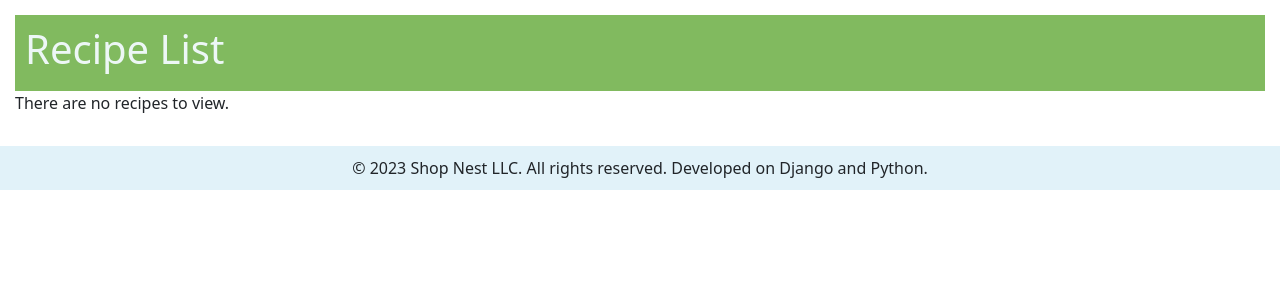
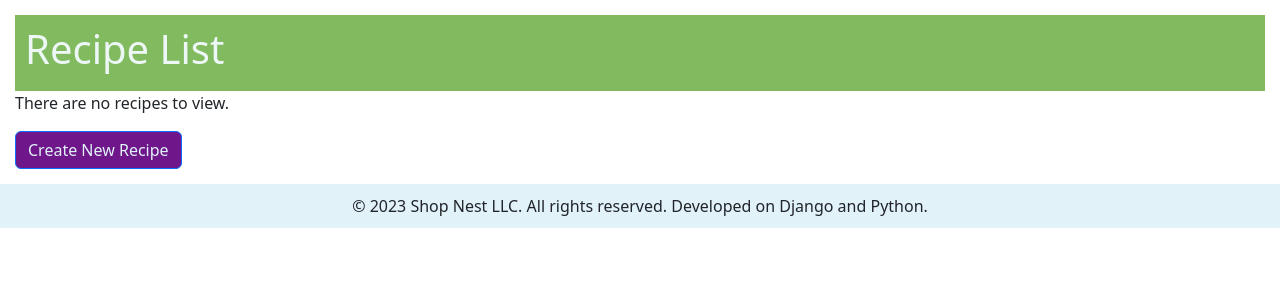
Before and after one commit to MayberryKory/CS3300PROJ, a Django app: page /recipes/ in a window 1280 px wide. Shown: the part 176-476 px from the top of the page. Run offline with Django 4.2, Linux system fonts and the light colour scheme; data that the repository does not hold is empty; some libraries are stand-ins or nearby versions.

Commit message:
change html

```diff
--- a/groceryApp/groceries_app/templates/groceries_app/recipe_list.html
+++ b/groceryApp/groceries_app/templates/groceries_app/recipe_list.html
@@ -33,12 +33,13 @@
         </tbody>
     </table>
 
-    <div class="new-recipe-button-container">
-        <a href="{% url 'create-recipe' %}" class="btn btn-primary">Create New Recipe</a>
-    </div>
+
 {% else %}
     <p>There are no recipes to view.</p>
 {% endif %}
+<div class="new-recipe-button-container">
+    <a href="{% url 'create-recipe' %}" class="btn btn-primary">Create New Recipe</a>
+</div>
 </div>
 
 <style>
```
